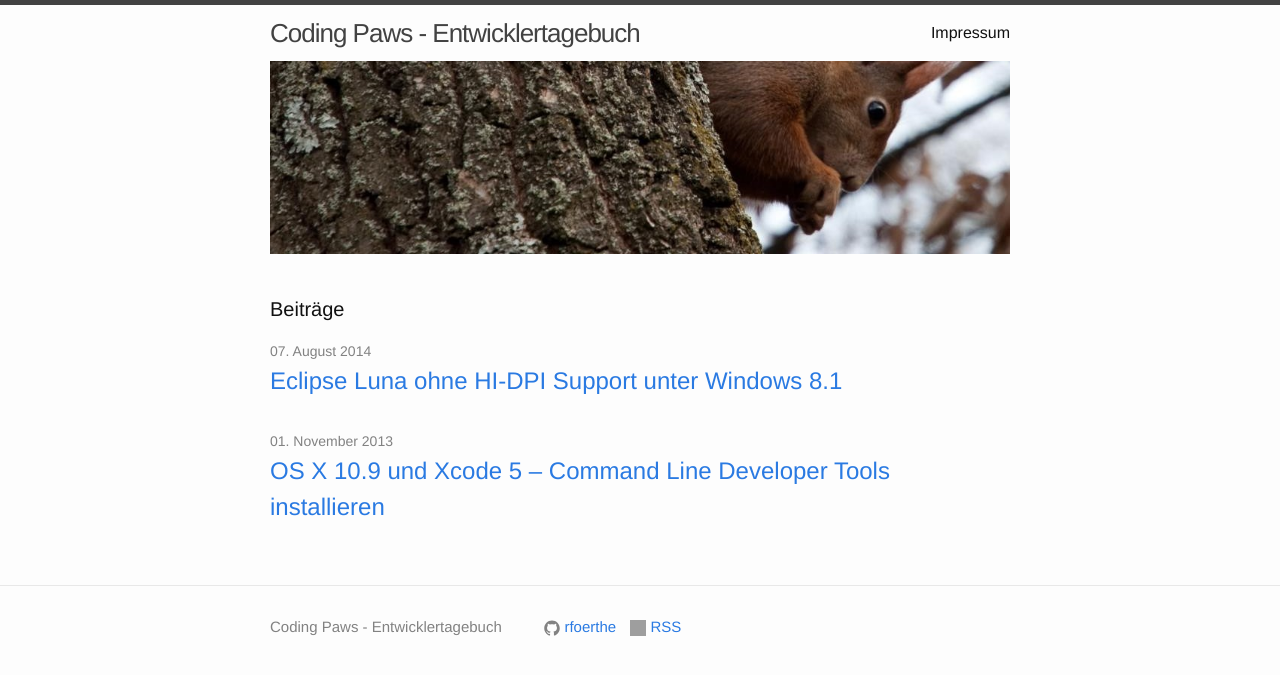
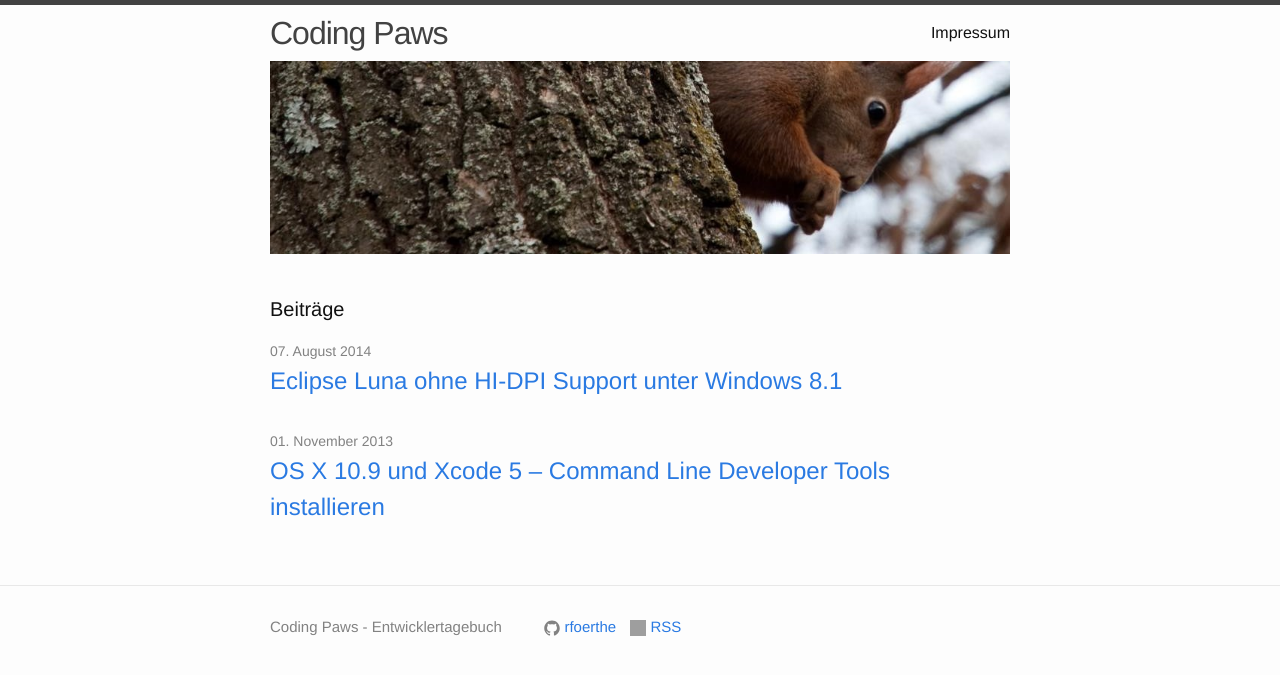
Before and after one commit to coding-paws/coding-paws.github.io, a Jekyll site: the page built from index.html, in a window 1280 px wide. Shown: the top 675 px of the page. Built offline with Jekyll 4.4.1, drawn with Linux system fonts in a browser that asks for light colours; grey boxes are pictures that could not be loaded.

Commit message:
Layout: Titel

```diff
--- a/_config.yml
+++ b/_config.yml
@@ -1,5 +1,6 @@
 # Site settings
-title: Coding Paws - Entwicklertagebuch
+title: Coding Paws
+subtitle: Entwicklertagebuch
 email: your-email@domain.com
 description: > # this means to ignore newlines until "baseurl:"
   Aus dem täglichen Entwickler-Leben.
--- a/_includes/footer.html
+++ b/_includes/footer.html
@@ -5,7 +5,7 @@
     <div class="footer-col-wrapper">
       <div class="footer-col  footer-col-1">
         <ul class="contact-list">
-          <li>{{ site.title }}</li>
+          <li>{{ site.title }} - {{ site.subtitle }}</li>
         </ul>
       </div>
 
--- a/_sass/_layout.scss
+++ b/_sass/_layout.scss
@@ -12,7 +12,7 @@
 }
 
 .site-title {
-    font-size: 26px;
+    font-size: 32px;
     line-height: 56px;
     letter-spacing: -1px;
     margin-bottom: 0;
```
